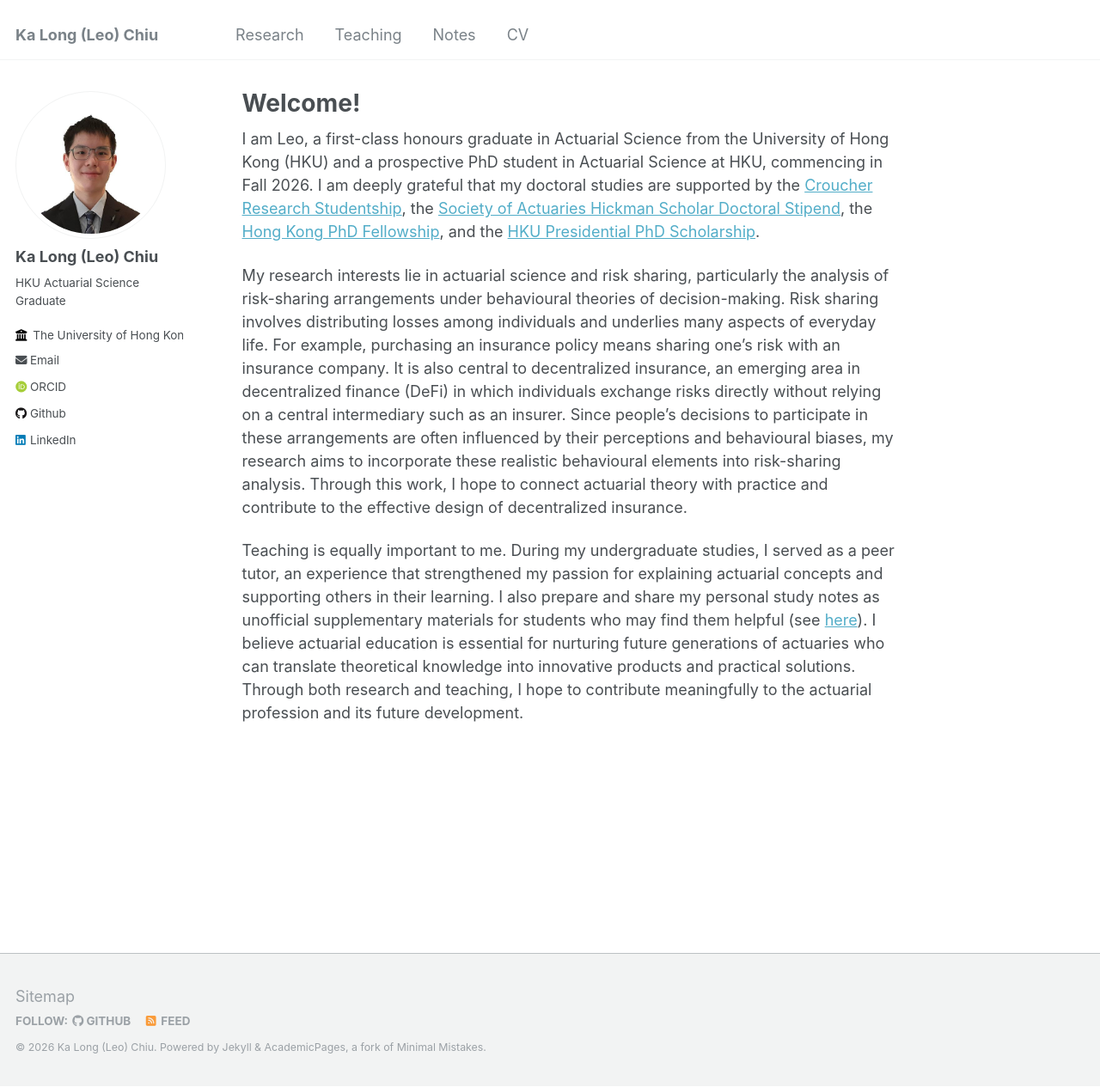
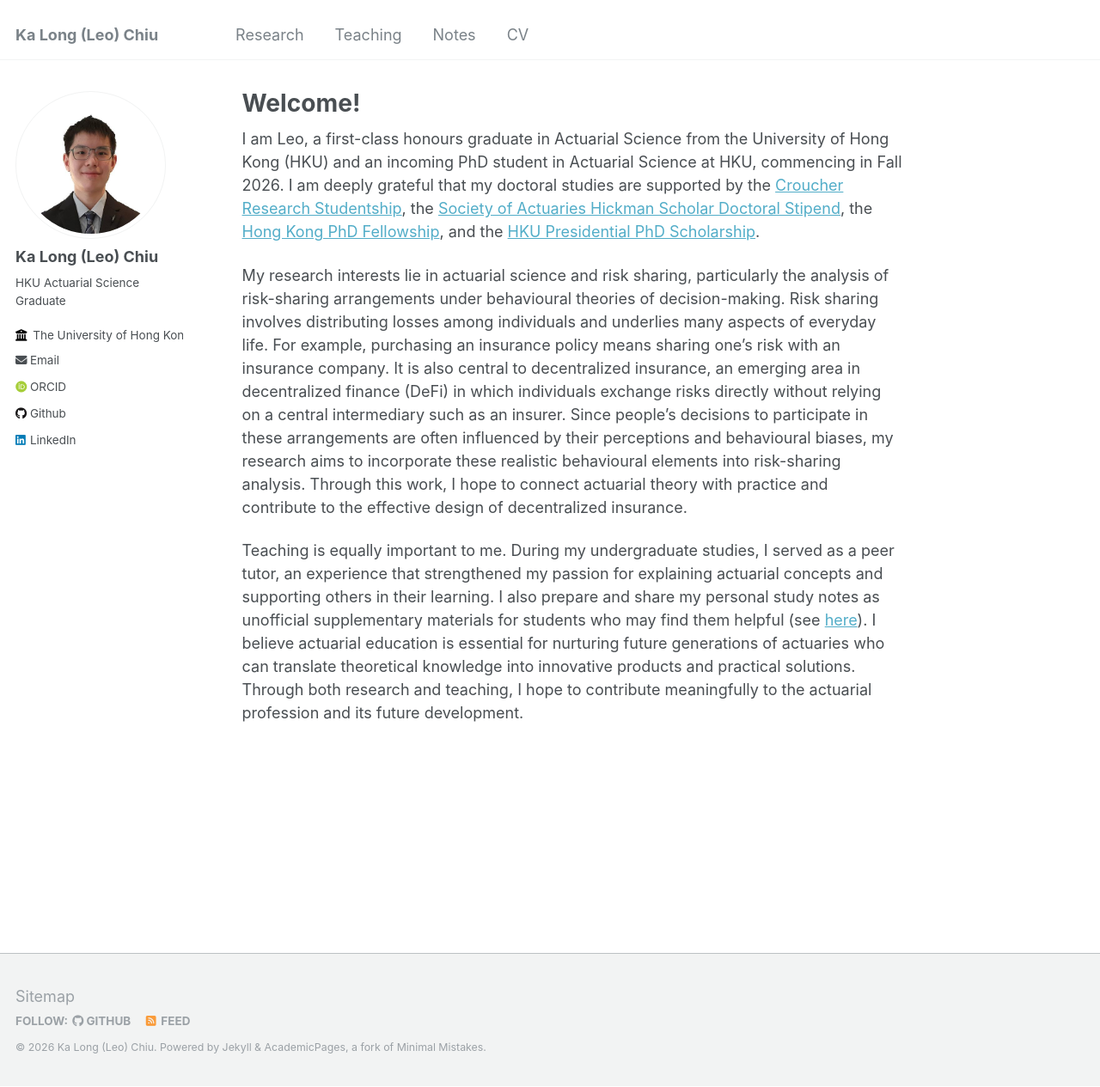
Before and after one commit to leochiukl/leochiukl.github.io, a Jekyll site: the page built from _pages/about.md, in a window 1280 px wide and 1265 px high. Shown: the whole window at 86% size. Built offline with Jekyll 4.4.1, drawn with Linux system fonts in a browser that asks for light colours; some web fonts are replaced.

Commit message:
Minor wording changes

```diff
--- a/_pages/about.md
+++ b/_pages/about.md
@@ -8,12 +8,15 @@ redirect_from:
 ---
 
 I am Leo, a first-class honours graduate in Actuarial Science from the
-University of Hong Kong (HKU) and a prospective PhD student in Actuarial
-Science at HKU, commencing in Fall 2026.  I am deeply grateful that my doctoral
-studies are supported by the [Croucher Research
+University of Hong Kong (HKU) and an incoming PhD student in Actuarial Science
+at HKU, commencing in Fall 2026. I am deeply grateful that my doctoral studies
+are supported by the [Croucher Research
 Studentship](https://croucher.org.hk/en/fellows-and-scholars/leo-chiu), the
-[Society of Actuaries Hickman Scholar Doctoral Stipend](https://www.soa.org/education/resources/academic-initiatives/soa-doc-stipend/), the [Hong Kong PhD
-Fellowship](https://cerg1.ugc.edu.hk/hkpfs/index.html), and the [HKU Presidential PhD Scholarship](https://gradsch.hku.hk/prospective_students/fees_scholarships_and_financial_support/hku_presidential_phd_scholar_programme).
+[Society of Actuaries Hickman Scholar Doctoral
+Stipend](https://www.soa.org/education/resources/academic-initiatives/soa-doc-stipend/),
+the [Hong Kong PhD Fellowship](https://cerg1.ugc.edu.hk/hkpfs/index.html), and
+the [HKU Presidential PhD
+Scholarship](https://gradsch.hku.hk/prospective_students/fees_scholarships_and_financial_support/hku_presidential_phd_scholar_programme).
 
 My research interests lie in actuarial science and risk sharing, particularly
 the analysis of risk-sharing arrangements under behavioural theories of
```
